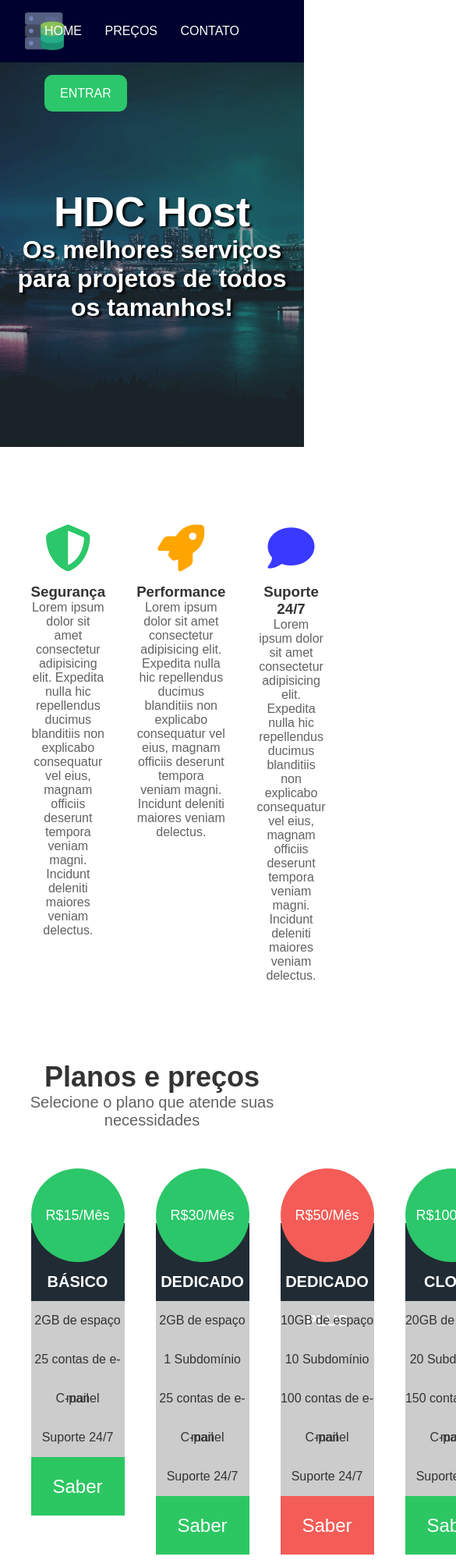
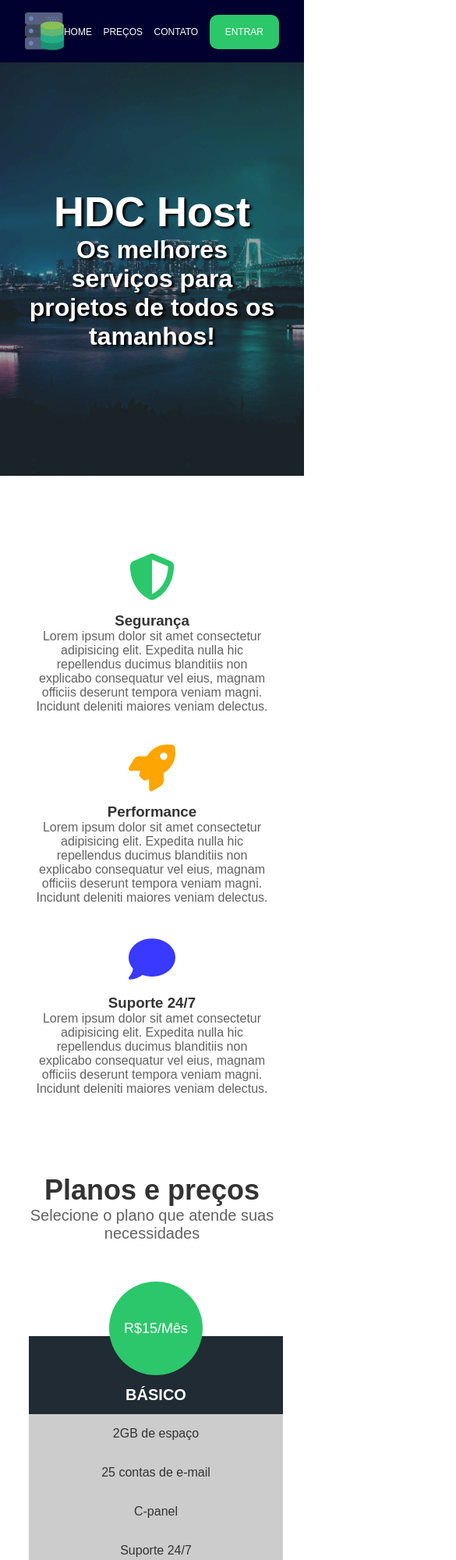
Before and after one commit to thiagomatte/hdc-host-front, a plain HTML site: page index.html in a window 390 px wide. Shown: the top 2000 px of the page at 78% size, 585 px wide, since content can reach past the window. Drawn offline with Linux system fonts and the light colour scheme.

Commit message:
Finalizando projeto

```diff
--- a/css/style.css
+++ b/css/style.css
@@ -297,3 +297,71 @@ nav {
     font-weight: bold;
     margin: 20px 0 100px;
   }
+
+  /* Responsividade */
+  /* small laptops a partir de 1100px */
+  @media (max-width: 1100px){
+    .plans-container{
+        width: 95%;
+    }
+
+    .plan{
+        margin: 0 5px;
+    }
+  }
+
+  /* tablet 900px */
+  @media (max-width: 900px){
+    .main-banner p {
+        padding: 0 6rem;
+    }
+
+    .searchdomain-container{
+        padding: 2rem;
+    }
+  }
+
+  /* celular 576px */
+  @media (max-width: 576px) {
+    html, body{
+        overflow-x: hidden;
+    }
+
+    .navbar-items li{
+        font-size: 12px;
+        margin-left: 10px;
+    }
+
+    .services-container ul{
+        flex-direction: column;
+    }
+
+    .main-banner p{
+        padding: 0 2rem;
+    }
+
+    .plans-container{
+        flex-direction: column; /* vai fica um em baixo do outro */
+        width: 100%;
+        padding: 0 2rem;
+    }
+
+    .searchdomain-container {
+        font-size: 28px;
+    }
+
+    .plan{
+        width: 100%;
+        max-width: 100%;
+    }
+
+    .searchdomain-container input[type="text"]{
+        width: 100%;
+    }
+
+    .contact-container input,
+    .contact-container textarea{
+        width: 100%;
+        margin: 10px 0;
+    }
+  }
```
